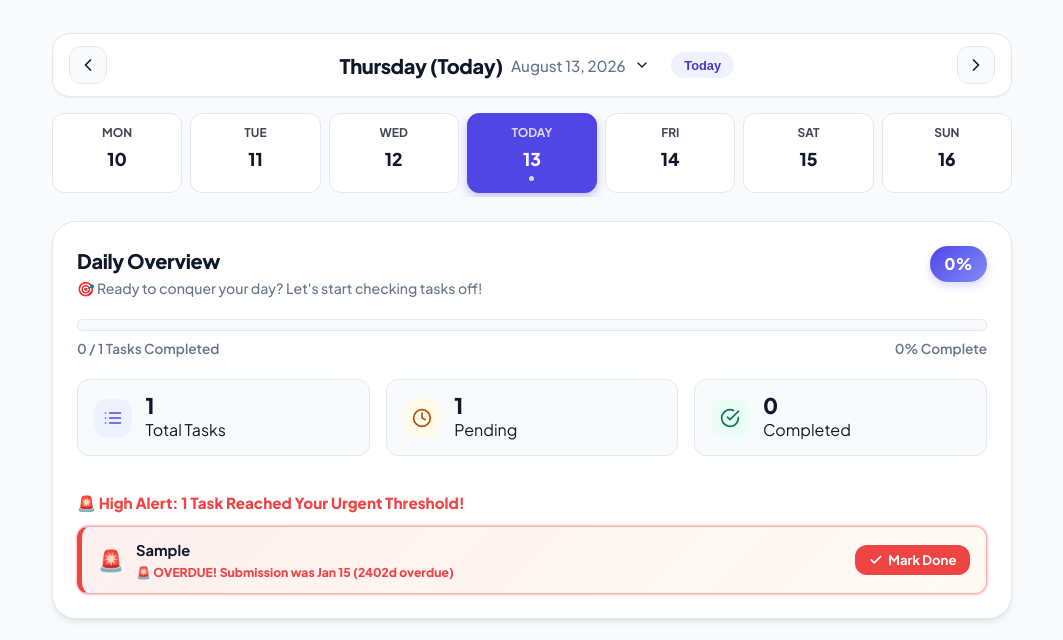
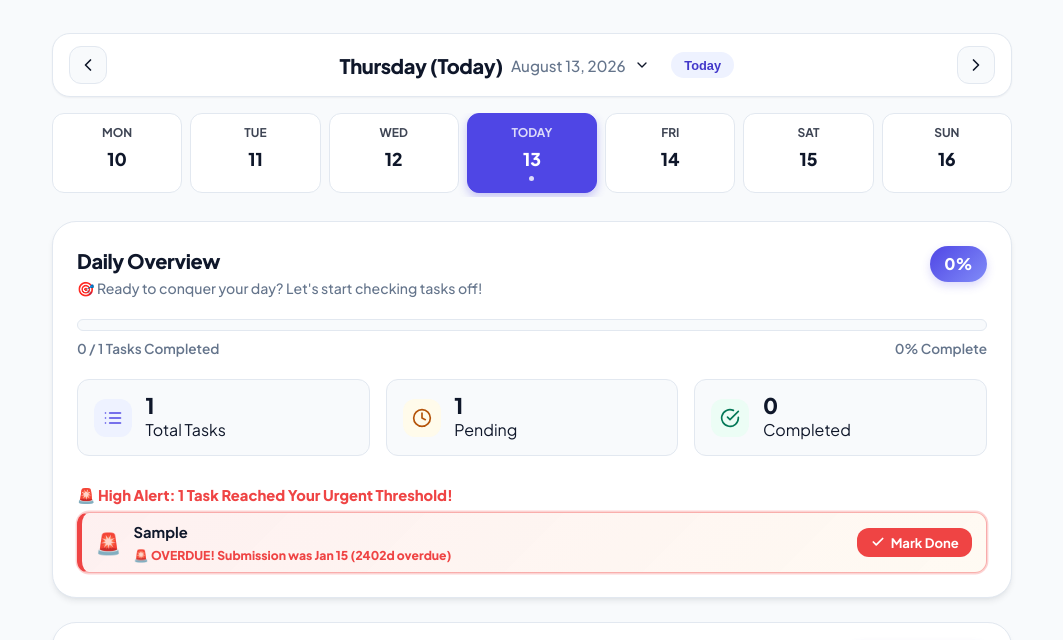
Before and after one commit to PranavSharma1008/Daily_Task_Tracker, a plain HTML site: page index.html in a window 1280 px wide. Both pictures are taken after typing "Sample", "2020-01-15", "10:30" into the empty fields and a click on the button "Add Task". Shown: the part 82-722 px from the top of the page, without its empty margins (108-1171 px from the left). Drawn offline with Linux system fonts and the light colour scheme.

Commit message:
Tighten card and alert spacing gaps and optimize instant zero-refresh form handling

```diff
--- a/css/styles.css
+++ b/css/styles.css
@@ -591,10 +591,10 @@ body {
 
 /* URGENT BANNER & INDIVIDUAL RED ALERT CARDS */
 .urgent-wrapper {
-    margin-top: 1rem;
-    display: flex;
-    flex-direction: column;
-    gap: 0.65rem;
+    margin-top: 0.5rem;
+    display: flex;
+    flex-direction: column;
+    gap: 0.35rem;
 }
 
 .urgent-wrapper-header {
@@ -604,7 +604,7 @@ body {
 }
 
 .urgent-title-label {
-    font-size: 0.95rem;
+    font-size: 0.92rem;
     font-weight: 800;
     color: var(--danger);
     display: flex;
@@ -615,7 +615,7 @@ body {
 .urgent-cards-container {
     display: flex;
     flex-direction: column;
-    gap: 0.6rem;
+    gap: 0.35rem;
 }
 
 .urgent-red-card {
@@ -623,11 +623,11 @@ body {
     border: 1.5px solid rgba(239, 68, 68, 0.4);
     border-left: 5px solid var(--danger);
     border-radius: var(--radius-md);
-    padding: 0.75rem 1rem;
+    padding: 0.5rem 0.85rem;
     display: flex;
     align-items: center;
     justify-content: space-between;
-    gap: 0.85rem;
+    gap: 0.65rem;
     transition: all var(--transition-fast);
     animation: pulseBorderRed 2.5s infinite;
 }
@@ -1015,7 +1015,7 @@ body {
 .task-list {
     display: flex;
     flex-direction: column;
-    gap: 0.75rem;
+    gap: 0.4rem;
     min-height: 10px;
 }
 
@@ -1024,11 +1024,11 @@ body {
     background-color: var(--bg-card);
     border-radius: var(--radius-lg);
     border: 1px solid var(--border-color);
-    padding: 1rem 1.15rem;
+    padding: 0.65rem 0.85rem;
     display: flex;
     align-items: center;
     justify-content: space-between;
-    gap: 1rem;
+    gap: 0.75rem;
     box-shadow: var(--shadow-sm);
     transition: all var(--transition-fast);
     position: relative;
--- a/js/app.js
+++ b/js/app.js
@@ -1096,11 +1096,6 @@
             formEl.addEventListener('submit', handleAddTaskSubmit);
         }
 
-        const btnAddEl = document.getElementById('btn-add-task');
-        if (btnAddEl) {
-            btnAddEl.addEventListener('click', handleAddTaskSubmit);
-        }
-
         // Urgent Banner Action Button
         elements.btnViewUrgent.addEventListener('click', () => {
             activeFilter = 'pending';
```
